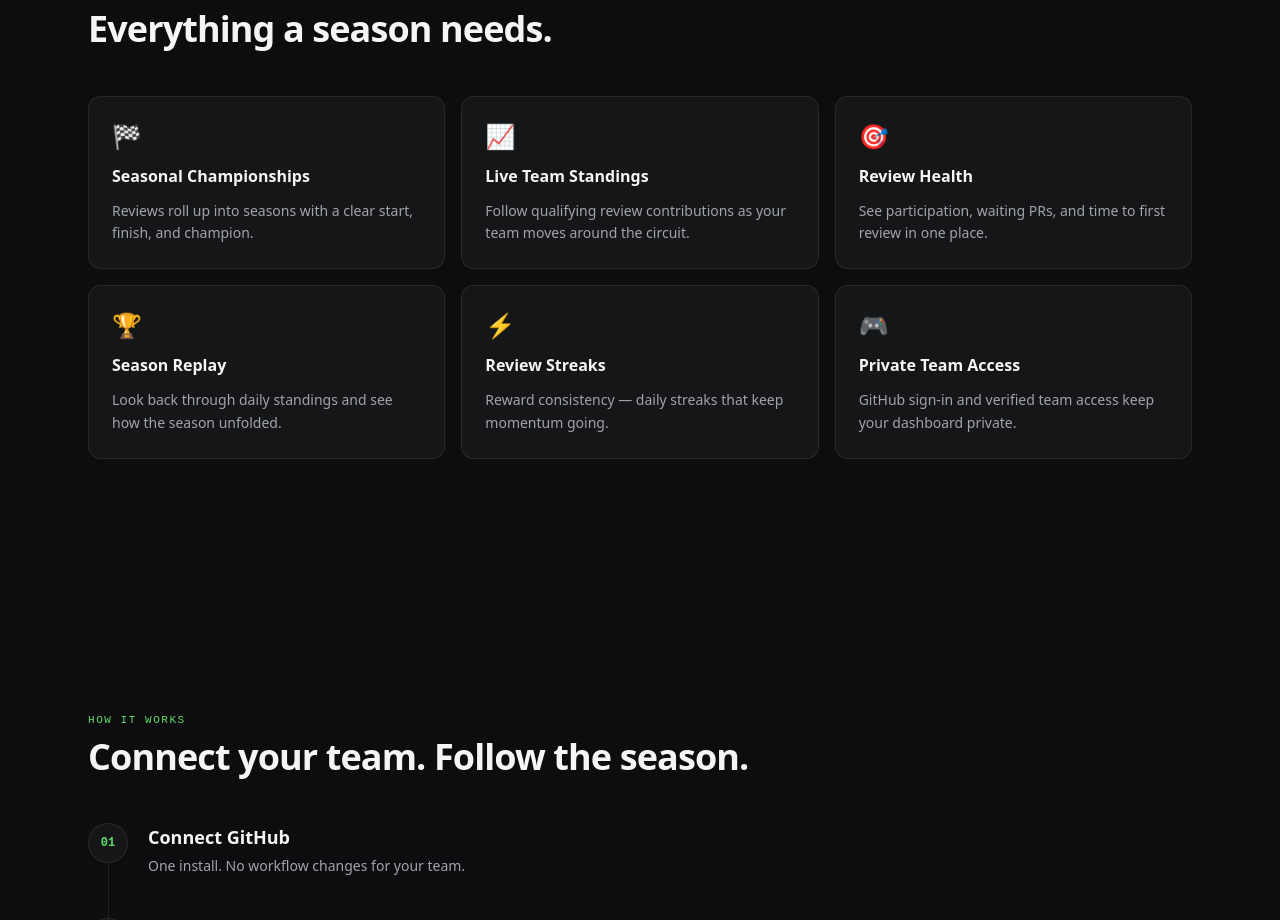
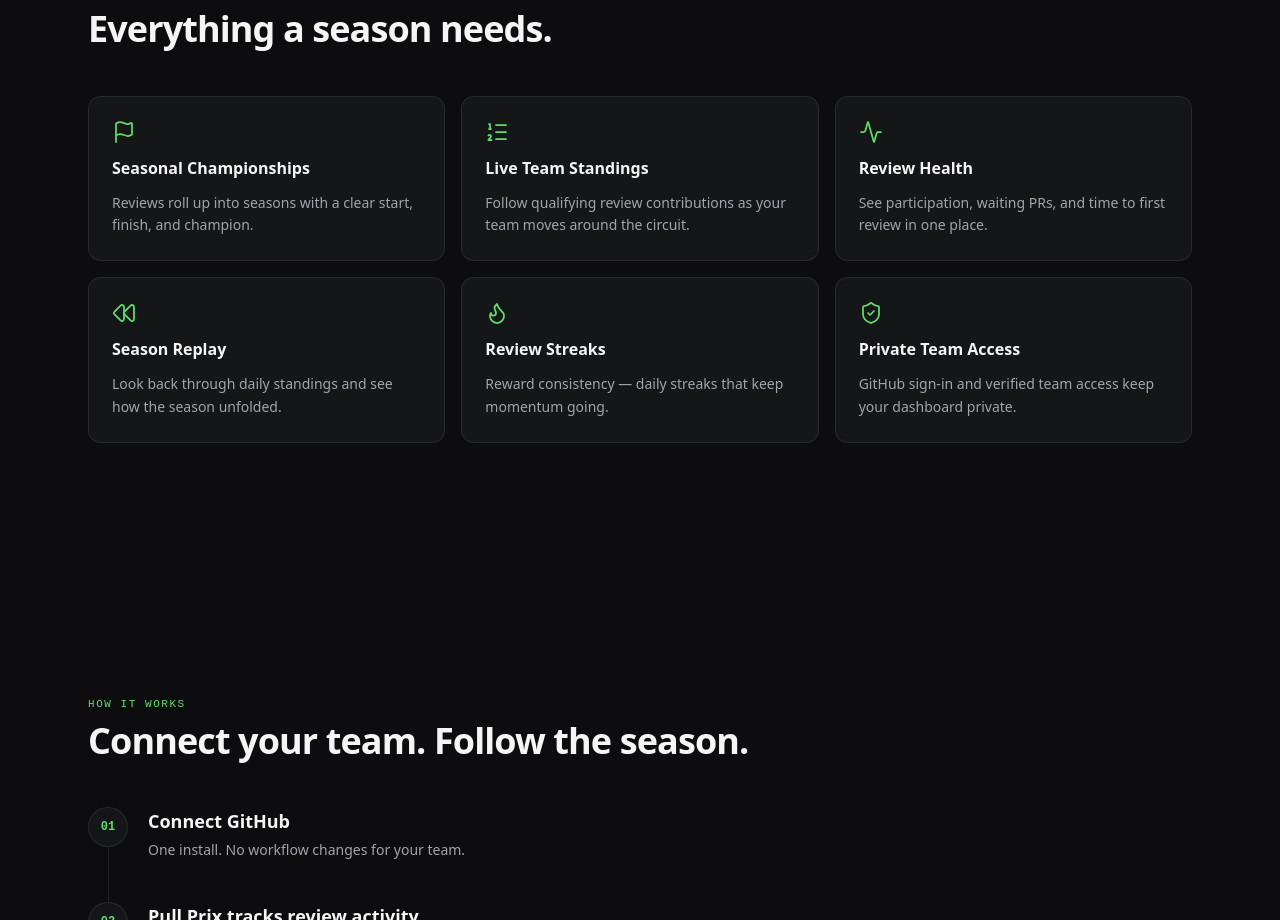
Before and after one commit to pattyweave/pullprix, a React (Vite) app: page / in a window 1280 px wide. Shown: the part 1900-2820 px from the top of the page. Built offline with nearby package versions, Linux system fonts and the light colour scheme.

Commit message:
Replace feature emojis with consistent brand icons

```diff
--- a/src/features/landing/FeaturesSection.tsx
+++ b/src/features/landing/FeaturesSection.tsx
@@ -1,35 +1,36 @@
 import { motion } from 'framer-motion'
+import { Activity, Flag, Flame, ListOrdered, Rewind, ShieldCheck } from 'lucide-react'
 
 import { Section, SectionTitle, Eyebrow } from './Section'
 
 const FEATURES = [
   {
-    icon: '🏁',
+    icon: Flag,
     title: 'Seasonal Championships',
     desc: 'Reviews roll up into seasons with a clear start, finish, and champion.',
   },
   {
-    icon: '📈',
+    icon: ListOrdered,
     title: 'Live Team Standings',
     desc: 'Follow qualifying review contributions as your team moves around the circuit.',
   },
   {
-    icon: '🎯',
+    icon: Activity,
     title: 'Review Health',
     desc: 'See participation, waiting PRs, and time to first review in one place.',
   },
   {
-    icon: '🏆',
+    icon: Rewind,
     title: 'Season Replay',
     desc: 'Look back through daily standings and see how the season unfolded.',
   },
   {
-    icon: '⚡',
+    icon: Flame,
     title: 'Review Streaks',
     desc: 'Reward consistency — daily streaks that keep momentum going.',
   },
   {
-    icon: '🎮',
+    icon: ShieldCheck,
     title: 'Private Team Access',
     desc: 'GitHub sign-in and verified team access keep your dashboard private.',
   },
@@ -54,9 +55,12 @@ export function FeaturesSection() {
             transition={{ type: 'spring', stiffness: 400, damping: 28 }}
             className="group flex flex-col gap-3 rounded-xl bg-surface p-6 ring-1 ring-inset ring-line transition-colors duration-200 hover:ring-accent/40"
           >
-            <span className="text-2xl transition-transform duration-200 group-hover:scale-110">
-              {f.icon}
-            </span>
+            <f.icon
+              aria-hidden="true"
+              size={24}
+              strokeWidth={1.75}
+              className="shrink-0 text-accent transition-[filter] duration-200 group-hover:drop-shadow-[0_0_8px_var(--pp-accent)]"
+            />
             <h3 className="font-heading text-base font-semibold text-text">
               {f.title}
             </h3>
```
